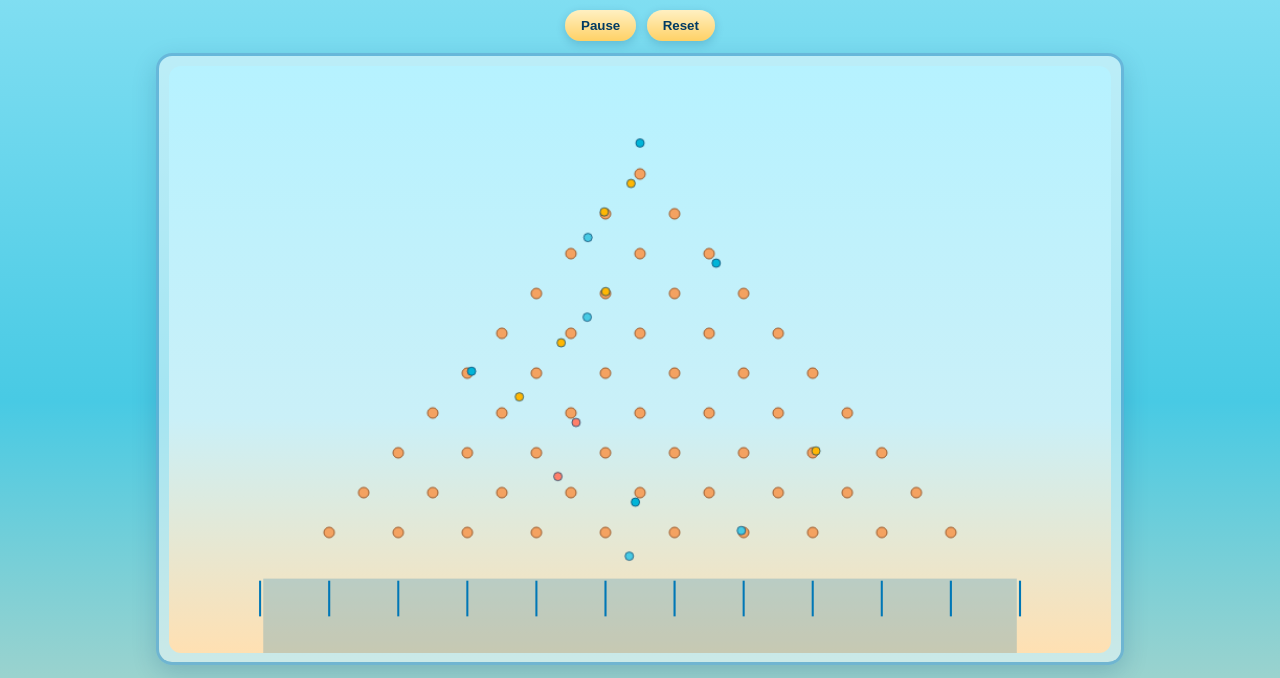
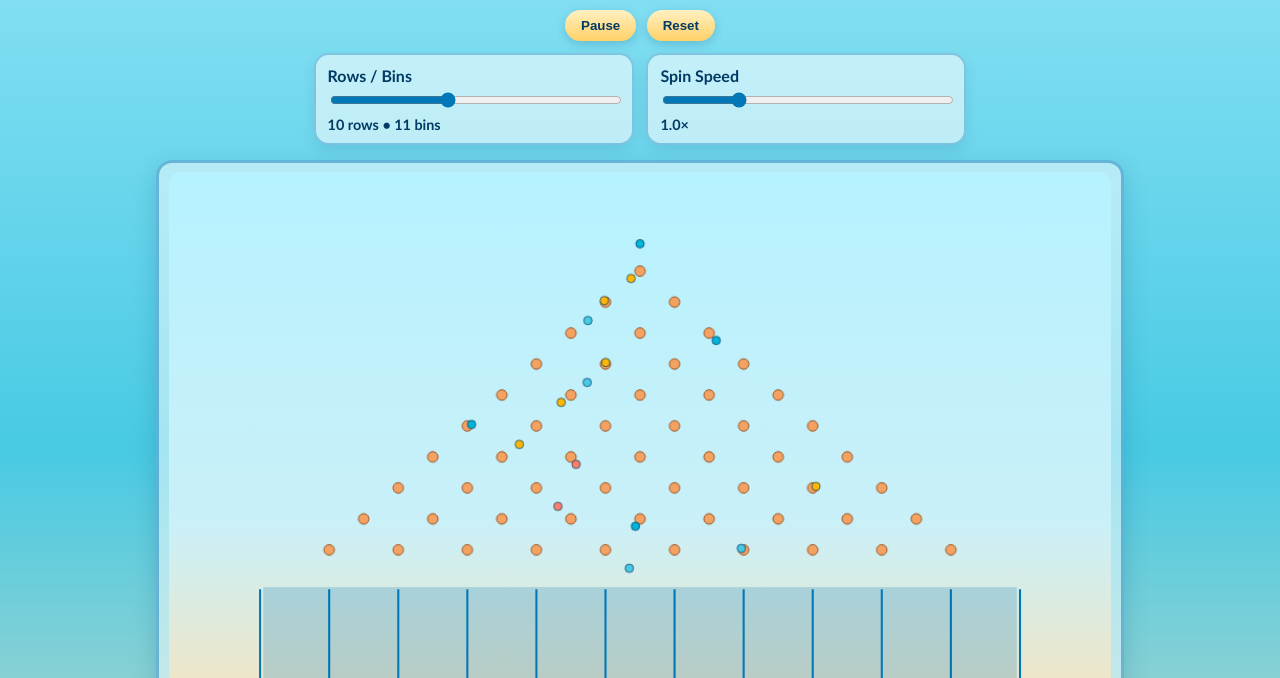
Before and after one commit to jwkunz/turbo-guacamole, a plain HTML site: page index.html in a window 1280 px wide. Shown: the part 103-781 px from the top of the page. Drawn offline with Linux system fonts and the light colour scheme.

Commit message:
Add configurable rows and speed dials for plinko simulation

```diff
--- a/app.js
+++ b/app.js
@@ -4,14 +4,17 @@ const canvas = document.getElementById("plinko-canvas");
 const histogram = document.getElementById("histogram");
 const toggleRunButton = document.getElementById("toggle-run");
 const resetButton = document.getElementById("reset");
+const rowsDial = document.getElementById("rows-dial");
+const speedDial = document.getElementById("speed-dial");
+const rowsValue = document.getElementById("rows-value");
+const binsValue = document.getElementById("bins-value");
+const speedValue = document.getElementById("speed-value");
 const ctx = canvas.getContext("2d");
 
-const ROWS = 10;
-const BUCKETS = ROWS + 1;
 const PEG_RADIUS = 5;
 const PARTICLE_RADIUS = 4;
-const DROP_INTERVAL_MS = 85;
-const STEP_TIME_MS = 140;
+const BASE_DROP_INTERVAL_MS = 85;
+const BASE_STEP_TIME_MS = 140;
 const MAX_PARTICLES_ON_BOARD = 220;
 
 const board = {
@@ -22,26 +25,56 @@ const board = {
   rightX: canvas.width - 120,
 };
 
-const rowSpacingY = 38;
-const colSpacingX = (board.rightX - board.leftX) / ROWS;
-const bucketY = board.topY + rowSpacingY * (ROWS + 1);
+const state = {
+  rows: Number(rowsDial.value),
+  speedMultiplier: Number(speedDial.value),
+  pegs: [],
+  bucketCounts: [],
+  bars: [],
+  particles: [],
+  totalDropped: 0,
+  lastDropTime: 0,
+  isRunning: true,
+  rowSpacingY: 38,
+  colSpacingX: 0,
+  bucketY: 0,
+};
 
-const pegs = [];
-for (let row = 0; row < ROWS; row += 1) {
+function randomBeachColor() {
+  const palette = ["#ff7f6a", "#ffb703", "#00b4d8", "#48cae4", "#ffd166"];
+  return palette[Math.floor(Math.random() * palette.length)];
+}
+
+function updateDialReadout() {
+  rowsValue.textContent = `${state.rows}`;
+  binsValue.textContent = `${state.rows + 1}`;
+  speedValue.textContent = `${state.speedMultiplier.toFixed(1)}×`;
+}
+
+function buildBoardGeometry() {
+  state.colSpacingX = (board.rightX - board.leftX) / state.rows;
+  state.rowSpacingY = Math.min(44, (board.height - board.topY - 170) / (state.rows + 1));
+  state.bucketY = board.topY + state.rowSpacingY * (state.rows + 1);
+
+  state.pegs = [];
+  for (let row = 0; row < state.rows; row += 1) {
     const cols = row + 1;
-  const rowY = board.topY + rowSpacingY * (row + 1);
-  const offset = ((ROWS - row) * colSpacingX) / 2;
+    const rowY = board.topY + state.rowSpacingY * (row + 1);
+    const offset = ((state.rows - row) * state.colSpacingX) / 2;
 
     for (let col = 0; col < cols; col += 1) {
-    pegs.push({
-      x: board.leftX + offset + col * colSpacingX,
+      state.pegs.push({
+        x: board.leftX + offset + col * state.colSpacingX,
         y: rowY,
       });
     }
   }
+}
 
-const bucketCounts = Array.from({ length: BUCKETS }, () => 0);
-const bars = bucketCounts.map((_, i) => {
+function rebuildHistogram() {
+  histogram.innerHTML = "";
+  state.bucketCounts = Array.from({ length: state.rows + 1 }, () => 0);
+  state.bars = state.bucketCounts.map((_, i) => {
     const bar = document.createElement("div");
     bar.className = "bar";
     bar.innerHTML = `<span class="bucket-label">${i}</span><strong class="bucket-count">0</strong>`;
@@ -49,14 +82,7 @@ const bars = bucketCounts.map((_, i) => {
     return bar;
   });
 
-const particles = [];
-let totalDropped = 0;
-let lastDropTime = 0;
-let isRunning = true;
-
-function randomBeachColor() {
-  const palette = ["#ff7f6a", "#ffb703", "#00b4d8", "#48cae4", "#ffd166"];
-  return palette[Math.floor(Math.random() * palette.length)];
+  histogram.style.gridTemplateColumns = `repeat(${state.bucketCounts.length}, minmax(0, 1fr))`;
 }
 
 function createParticle(now) {
@@ -68,25 +94,33 @@ function createParticle(now) {
     fromX: board.width / 2,
     fromY: board.topY - 35,
     toX: board.width / 2,
-    toY: board.topY + rowSpacingY,
+    toY: board.topY + state.rowSpacingY,
     arrived: false,
     color: randomBeachColor(),
     lastStep: now,
   };
 }
 
+function getDropInterval() {
+  return BASE_DROP_INTERVAL_MS / state.speedMultiplier;
+}
+
+function getStepTime() {
+  return BASE_STEP_TIME_MS / state.speedMultiplier;
+}
+
 function spawnParticle(now) {
-  if (!isRunning || particles.length >= MAX_PARTICLES_ON_BOARD) {
+  if (!state.isRunning || state.particles.length >= MAX_PARTICLES_ON_BOARD) {
     return;
   }
 
-  particles.push(createParticle(now));
-  totalDropped += 1;
+  state.particles.push(createParticle(now));
+  state.totalDropped += 1;
 }
 
 function updateParticle(particle, now) {
   const elapsed = now - particle.lastStep;
-  const progress = Math.min(1, elapsed / STEP_TIME_MS);
+  const progress = Math.min(1, elapsed / getStepTime());
 
   particle.x = particle.fromX + (particle.toX - particle.fromX) * progress;
   particle.y = particle.fromY + (particle.toY - particle.fromY) * progress;
@@ -98,9 +132,9 @@ function updateParticle(particle, now) {
   particle.lastStep = now;
   particle.currentRow += 1;
 
-  if (particle.currentRow >= ROWS) {
+  if (particle.currentRow >= state.rows) {
     particle.arrived = true;
-    bucketCounts[particle.positionIndex] += 1;
+    state.bucketCounts[particle.positionIndex] += 1;
     return;
   }
 
@@ -109,9 +143,9 @@ function updateParticle(particle, now) {
     particle.positionIndex += 1;
   }
 
-  const nextY = board.topY + rowSpacingY * (particle.currentRow + 2);
-  const offset = ((ROWS - (particle.currentRow + 1)) * colSpacingX) / 2;
-  const centerX = board.leftX + offset + particle.positionIndex * colSpacingX;
+  const nextY = board.topY + state.rowSpacingY * (particle.currentRow + 2);
+  const offset = ((state.rows - (particle.currentRow + 1)) * state.colSpacingX) / 2;
+  const centerX = board.leftX + offset + particle.positionIndex * state.colSpacingX;
   const wobble = (Math.random() - 0.5) * 10;
 
   particle.fromX = particle.x;
@@ -124,20 +158,20 @@ function drawBoard() {
   ctx.clearRect(0, 0, board.width, board.height);
 
   ctx.fillStyle = "rgba(0, 119, 182, 0.22)";
-  ctx.fillRect(board.leftX - 30, bucketY + 6, board.rightX - board.leftX + 60, 120);
+  ctx.fillRect(board.leftX - 30, state.bucketY + 6, board.rightX - board.leftX + 60, 120);
 
   ctx.strokeStyle = "#0077b6";
   ctx.lineWidth = 2;
 
-  for (let i = 0; i <= BUCKETS; i += 1) {
-    const x = board.leftX + i * colSpacingX - colSpacingX / 2;
+  for (let i = 0; i <= state.bucketCounts.length; i += 1) {
+    const x = board.leftX + i * state.colSpacingX - state.colSpacingX / 2;
     ctx.beginPath();
-    ctx.moveTo(x, bucketY + 8);
+    ctx.moveTo(x, state.bucketY + 8);
     ctx.lineTo(x, board.height - 35);
     ctx.stroke();
   }
 
-  for (const peg of pegs) {
+  for (const peg of state.pegs) {
     ctx.beginPath();
     ctx.arc(peg.x, peg.y, PEG_RADIUS, 0, Math.PI * 2);
     ctx.fillStyle = "#f4a261";
@@ -147,7 +181,7 @@ function drawBoard() {
     ctx.stroke();
   }
 
-  for (const particle of particles) {
+  for (const particle of state.particles) {
     ctx.beginPath();
     ctx.arc(particle.x, particle.y, PARTICLE_RADIUS, 0, Math.PI * 2);
     ctx.fillStyle = particle.color;
@@ -158,10 +192,10 @@ function drawBoard() {
 }
 
 function updateHistogram() {
-  const maxCount = Math.max(...bucketCounts, 1);
+  const maxCount = Math.max(...state.bucketCounts, 1);
 
-  bars.forEach((bar, index) => {
-    const value = bucketCounts[index];
+  state.bars.forEach((bar, index) => {
+    const value = state.bucketCounts[index];
     const heightPercent = (value / maxCount) * 100;
     const countLabel = bar.querySelector(".bucket-count");
 
@@ -170,35 +204,51 @@ function updateHistogram() {
     countLabel.textContent = `${value}`;
   });
 
-  const collected = bucketCounts.reduce((sum, count) => sum + count, 0);
+  const collected = state.bucketCounts.reduce((sum, count) => sum + count, 0);
   let modeBucket = 0;
-  let modeValue = bucketCounts[0];
+  let modeValue = state.bucketCounts[0];
 
-  bucketCounts.forEach((value, index) => {
+  state.bucketCounts.forEach((value, index) => {
     if (value > modeValue) {
       modeBucket = index;
       modeValue = value;
     }
   });
 
-  summaryText.textContent = `Dropped: ${totalDropped} • Collected: ${collected} • Mode Bucket: ${modeBucket}`;
+  summaryText.textContent = `Dropped: ${state.totalDropped} • Collected: ${collected} • Mode Bucket: ${modeBucket}`;
 }
 
 function removeArrivedParticles() {
-  for (let i = particles.length - 1; i >= 0; i -= 1) {
-    if (particles[i].arrived) {
-      particles.splice(i, 1);
+  for (let i = state.particles.length - 1; i >= 0; i -= 1) {
+    if (state.particles[i].arrived) {
+      state.particles.splice(i, 1);
     }
   }
 }
 
-function tick(now) {
-  if (!lastDropTime || now - lastDropTime >= DROP_INTERVAL_MS) {
-    spawnParticle(now);
-    lastDropTime = now;
+function resetSimulation(message) {
+  state.particles.length = 0;
+  state.bucketCounts.fill(0);
+  state.totalDropped = 0;
+  state.lastDropTime = 0;
+  statusText.textContent = message;
 }
 
-  for (const particle of particles) {
+function applyRows(nextRows) {
+  state.rows = nextRows;
+  updateDialReadout();
+  buildBoardGeometry();
+  rebuildHistogram();
+  resetSimulation(`Board resized to ${state.rows} rows and ${state.rows + 1} bins.`);
+}
+
+function tick(now) {
+  if (!state.lastDropTime || now - state.lastDropTime >= getDropInterval()) {
+    spawnParticle(now);
+    state.lastDropTime = now;
+  }
+
+  for (const particle of state.particles) {
     if (!particle.arrived) {
       updateParticle(particle, now);
     }
@@ -211,18 +261,30 @@ function tick(now) {
 }
 
 toggleRunButton.addEventListener("click", () => {
-  isRunning = !isRunning;
-  toggleRunButton.textContent = isRunning ? "Pause" : "Resume";
-  statusText.textContent = isRunning ? "Simulation running automatically." : "Simulation paused.";
+  state.isRunning = !state.isRunning;
+  toggleRunButton.textContent = state.isRunning ? "Pause" : "Resume";
+  statusText.textContent = state.isRunning ? "Simulation running automatically." : "Simulation paused.";
 });
 
 resetButton.addEventListener("click", () => {
-  particles.length = 0;
-  bucketCounts.fill(0);
-  totalDropped = 0;
-  lastDropTime = 0;
-  statusText.textContent = isRunning ? "Simulation restarted." : "Simulation paused.";
+  resetSimulation(state.isRunning ? "Simulation restarted." : "Simulation paused.");
 });
 
+rowsDial.addEventListener("input", () => {
+  const nextRows = Number(rowsDial.value);
+  if (nextRows !== state.rows) {
+    applyRows(nextRows);
+  }
+});
+
+speedDial.addEventListener("input", () => {
+  state.speedMultiplier = Number(speedDial.value);
+  updateDialReadout();
+  statusText.textContent = `Spin speed set to ${state.speedMultiplier.toFixed(1)}×.`;
+});
+
+updateDialReadout();
+buildBoardGeometry();
+rebuildHistogram();
 statusText.textContent = "Simulation running automatically.";
 requestAnimationFrame(tick);
--- a/index.html
+++ b/index.html
@@ -18,6 +18,19 @@
         <button id="reset" type="button">Reset</button>
       </section>
 
+      <section class="dial-controls" aria-label="Simulation dials">
+        <label for="rows-dial" class="dial">
+          <span>Rows / Bins</span>
+          <input id="rows-dial" type="range" min="6" max="16" step="1" value="10" />
+          <strong><span id="rows-value">10</span> rows • <span id="bins-value">11</span> bins</strong>
+        </label>
+        <label for="speed-dial" class="dial">
+          <span>Spin Speed</span>
+          <input id="speed-dial" type="range" min="0.5" max="2.5" step="0.1" value="1" />
+          <strong><span id="speed-value">1.0×</span></strong>
+        </label>
+      </section>
+
       <section class="board-wrap">
         <canvas id="plinko-canvas" width="900" height="560" aria-label="Plinko simulation board"></canvas>
       </section>
--- a/styles.css
+++ b/styles.css
@@ -65,6 +65,37 @@ button:hover {
   filter: brightness(1.03);
 }
 
+.dial-controls {
+  display: grid;
+  grid-template-columns: repeat(2, minmax(220px, 320px));
+  justify-content: center;
+  gap: 0.8rem;
+  margin-bottom: 0.9rem;
+}
+
+.dial {
+  background: rgba(255, 255, 255, 0.55);
+  border: 2px solid rgba(0, 119, 182, 0.35);
+  border-radius: 0.9rem;
+  padding: 0.65rem 0.75rem;
+  display: grid;
+  gap: 0.35rem;
+  box-shadow: 0 6px 14px rgba(1, 58, 99, 0.1);
+}
+
+.dial span {
+  font-weight: 700;
+}
+
+.dial strong {
+  font-size: 0.9rem;
+}
+
+input[type="range"] {
+  width: 100%;
+  accent-color: var(--deep-sea);
+}
+
 .board-wrap {
   background: rgba(255, 255, 255, 0.5);
   border: 3px solid rgba(0, 119, 182, 0.45);
@@ -90,7 +121,6 @@ canvas {
 
 .histogram {
   display: grid;
-  grid-template-columns: repeat(11, minmax(0, 1fr));
   align-items: end;
   gap: 0.45rem;
   height: 180px;
@@ -126,3 +156,9 @@ canvas {
   font-weight: 700;
   text-align: center;
 }
+
+@media (max-width: 740px) {
+  .dial-controls {
+    grid-template-columns: 1fr;
+  }
+}
```
Lines whose indentation alone changed are shown as unchanged.
